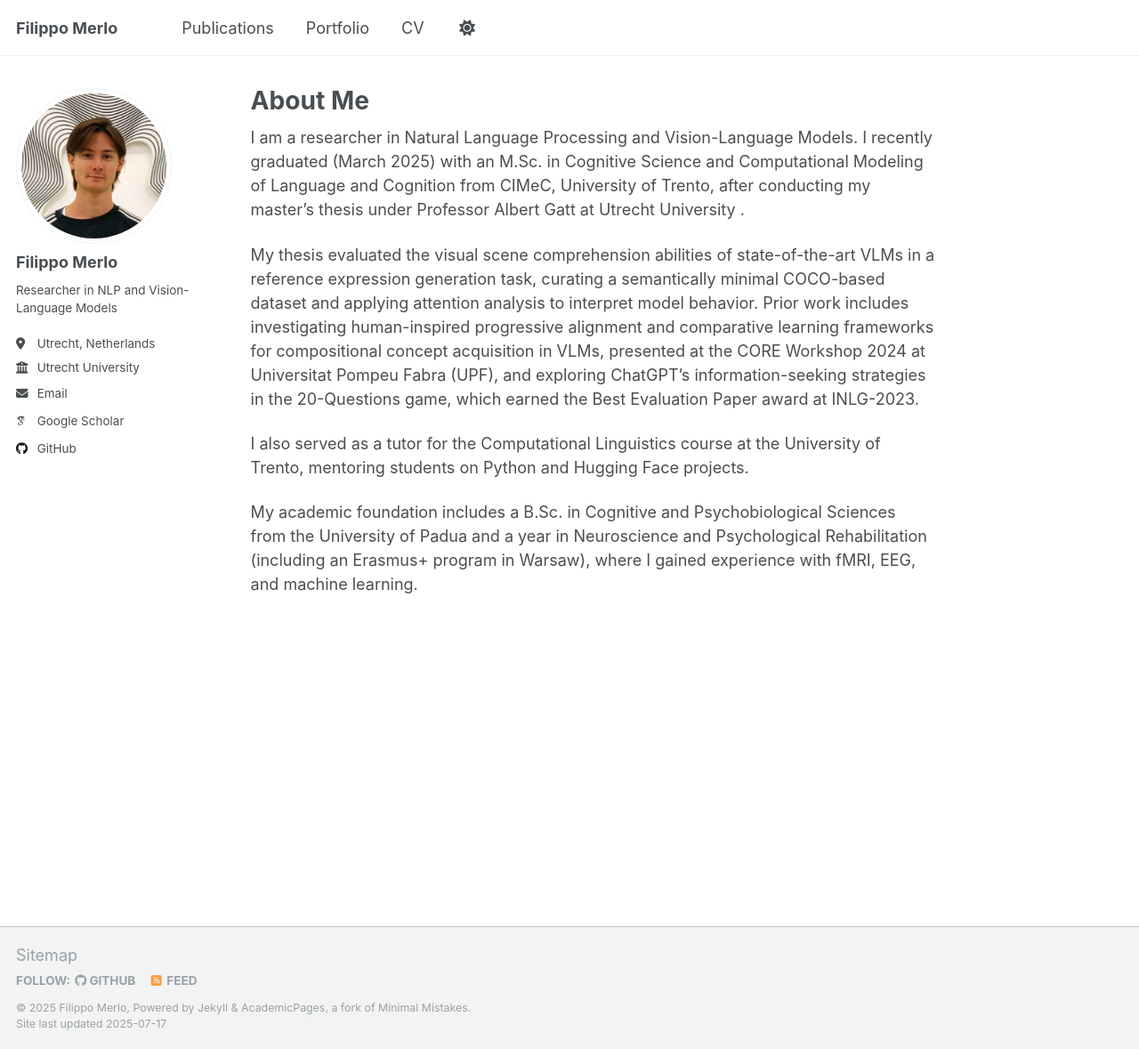
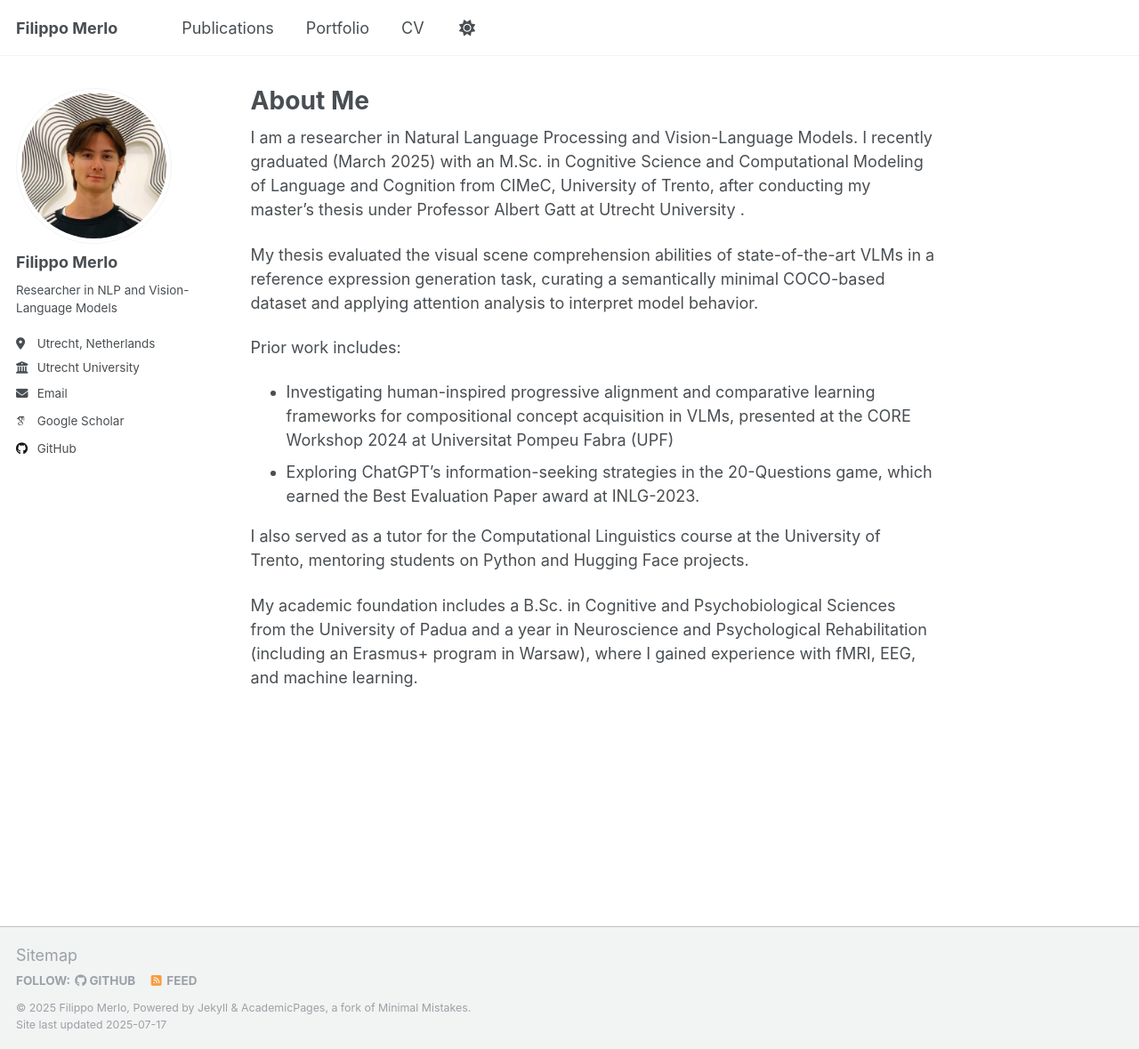
Before and after one commit to filippo-merlo/filippo-merlo.github.io, a Jekyll site: the page built from _pages/about.md, in a window 1280 px wide and 1179 px high. Shown: the whole window at 89% size. Built offline with Jekyll 4.4.1, drawn with Linux system fonts in a browser that asks for light colours; some web fonts are replaced.

Commit message:
changes in about

```diff
--- a/_pages/about.md
+++ b/_pages/about.md
@@ -9,7 +9,11 @@ redirect_from:
 
 I am a researcher in Natural Language Processing and Vision-Language Models. I recently graduated (March 2025) with an M.Sc. in Cognitive Science and Computational Modeling of Language and Cognition from CIMeC, University of Trento, after conducting my master’s thesis under Professor Albert Gatt at Utrecht University .
 
-My thesis evaluated the visual scene comprehension abilities of state-of-the-art VLMs in a reference expression generation task, curating a semantically minimal COCO-based dataset and applying attention analysis to interpret model behavior. Prior work includes investigating human-inspired progressive alignment and comparative learning frameworks for compositional concept acquisition in VLMs, presented at the CORE Workshop 2024 at Universitat Pompeu Fabra (UPF), and exploring ChatGPT’s information-seeking strategies in the 20-Questions game, which earned the Best Evaluation Paper award at INLG-2023.
+My thesis evaluated the visual scene comprehension abilities of state-of-the-art VLMs in a reference expression generation task, curating a semantically minimal COCO-based dataset and applying attention analysis to interpret model behavior.
+
+Prior work includes:
+- Investigating human-inspired progressive alignment and comparative learning frameworks for compositional concept acquisition in VLMs, presented at the CORE Workshop 2024 at Universitat Pompeu Fabra (UPF)
+- Exploring ChatGPT’s information-seeking strategies in the 20-Questions game, which earned the Best Evaluation Paper award at INLG-2023.
 
 I also served as a tutor for the Computational Linguistics course at the University of Trento, mentoring students on Python and Hugging Face projects.
 
```
